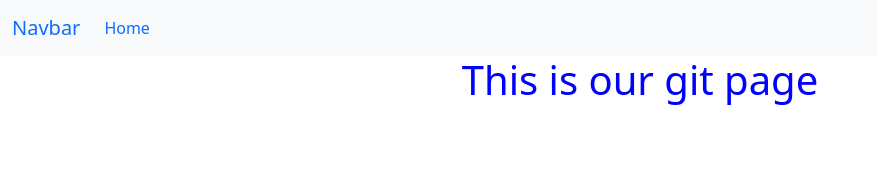
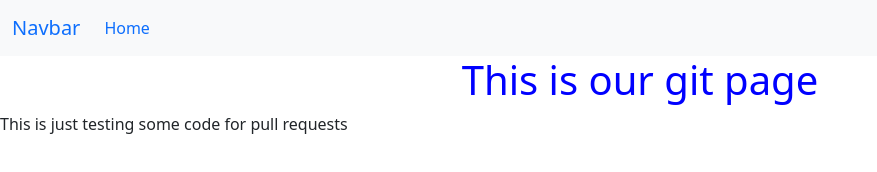
Before and after one commit to KIverson11/Lab1-COSC224, a plain HTML site: page index.html in a window 1280 px wide. Shown: the whole page, without its empty margins (0-877 px from the left). Drawn offline with nearby package versions, Linux system fonts and the light colour scheme.

Commit message:
Test push

```diff
--- a/index.html
+++ b/index.html
@@ -26,6 +26,8 @@
             </div>
         </nav>
         <h1 style="text-align: center; color: blue;">This is our git page</h1>
+
+        <p>This is just testing some code for pull requests</p>
     </container>
 </body>
 </html>
```
